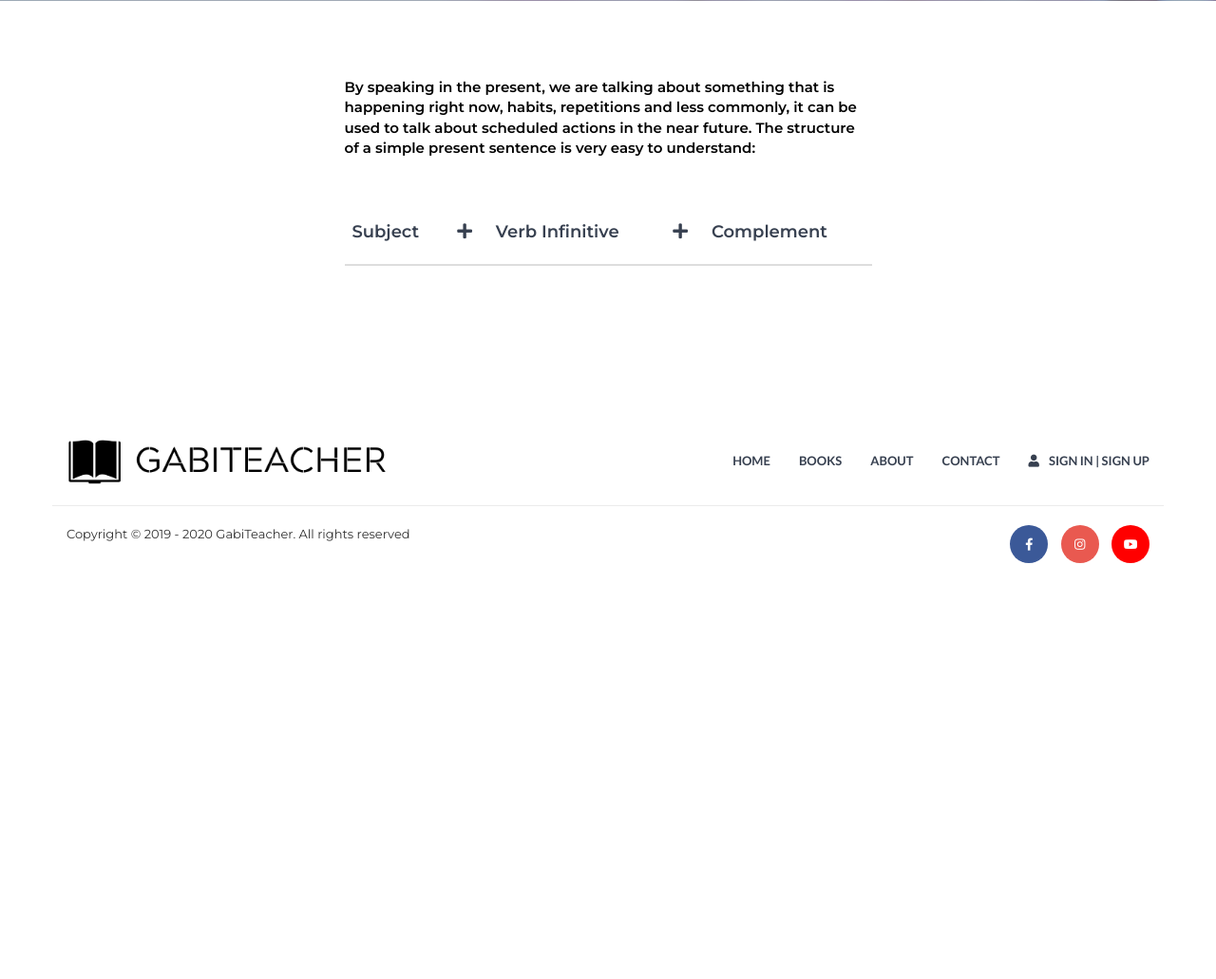
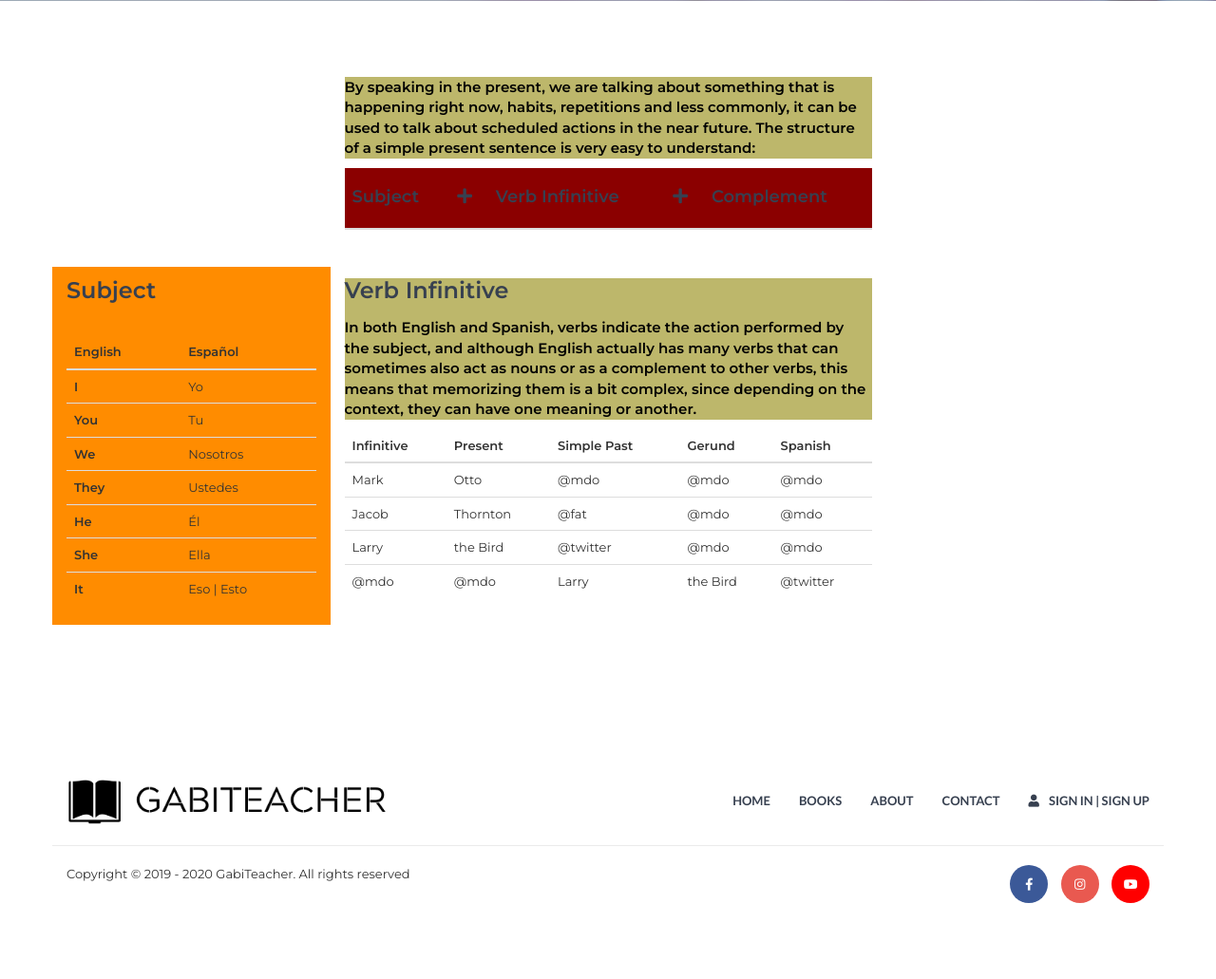
Before and after one commit to LeoD-E1/GabiTeacher, a Flask app: template templates/simple_present.html in a window 1280 px wide. Shown: the part 719-1750 px from the top of the page at 95% size. Before the commit the page ends 1312 px from the top, so only its background shows below. Run offline with Flask 2, Linux system fonts and the light colour scheme; the template is opened without the code that fills it, so the values that code supplies are empty; parts of the project's set-up code (start-up, migrations or seed data) failed here and were passed over.

Commit message:
diseño en presente simple

```diff
--- a/public/css/verb_tenses.css
+++ b/public/css/verb_tenses.css
@@ -21,3 +21,16 @@ body{
     background-color: rgb(0, 0, 0);
     opacity: .5;
 }
+
+.text-center{
+    text-align: center;
+}
+.subject-box{
+    background-color: darkorange;
+}
+.description-box{
+    background-color: darkkhaki ;
+}
+.structure-box{
+    background-color: darkred;
+}
--- a/templates/simple_present.html
+++ b/templates/simple_present.html
@@ -9,11 +9,13 @@ style="background-image:url('../public/img/simple-present.jpg');"
 {% endblock %}
 
 {% block BgImageTitle %}
+
 <div class="col-md-3"></div>
 <div class="col-md-6">
   <h1 class="title">Simple Present</h1>
 </div>
 <div class="col-md-3"></div>
+
 {% endblock %}
 
 {% block content %}
@@ -21,15 +23,20 @@ style="background-image:url('../public/img/simple-present.jpg');"
   <div class="container">
 
     <div class="row">
+
       <div class="col-md-3"></div>
 
       <div class="col-md-6">
+        <div class="description-box">
+
           <p class="description"><b>By speaking in the present, we are talking about something that is happening right now, habits, repetitions and less commonly, it can be used to talk about scheduled actions in the near future. The structure of a simple present sentence is very easy to understand:</b></p>
-        <br><br>
+        </div>
+
+        <div class="structure-box text center">
           <table class="table">
             <thead>
               <tr>
-              <th scope="col" > <h4>Subject</h4> </th>
+                <th scope="col"><h4>Subject</h4> </th>
                 <th scope="col"><h4><i class="fas fa-plus"></i></h4></th>
                 <th scope="col"> <h4>Verb Infinitive</h4> </th>
                 <th scope="col"><h4><i class="fas fa-plus"></i></h4></th>
@@ -37,14 +44,115 @@ style="background-image:url('../public/img/simple-present.jpg');"
               </tr>
             </thead>
           </table>
+        </div><br>
+      </div>
 
-      </div>
       <div class="col-md-3"></div>
     </div>
 
     <div class="row">
+      <div class="col-md-3 subject-box">
+        <h3> Subject</h3><br>
+        <table class="table">
+
+          <thead>
+            <tr>
+              <th scope="col">English</th>
+              <th scope="col">Español</th>
+            </tr>
+          </thead>
+
+          <tbody>
+            <tr>
+              <th scope="row">I</th>
+              <td>Yo</td>
+            </tr>
+
+            <tr>
+              <th scope="row">You</th>
+              <td>Tu</td>
+            </tr>
+
+            <tr>
+              <th scope="row">We</th>
+              <td>Nosotros</td>
+            </tr>
+
+            <tr>
+              <th scope="row">They</th>
+              <td>Ustedes</td>
+            </tr>
+
+            <tr>
+              <th scope="row">He</th>
+              <td>Él</td>
+            </tr>
+
+            <tr>
+              <th scope="row">She</th>
+              <td>Ella</td>
+            </tr>
+
+            <tr>
+              <th scope="row">It</th>
+              <td>Eso | Esto</td>
+            </tr>
+
+          </tbody>
+        </table>
+      </div>
+
+      <div class="col-md-6">
+
+        <div class="description-box">
+          <h3>Verb Infinitive</h3>
+          <p class="description"><b>In both English and Spanish, verbs indicate the action performed by the subject, and although English actually has many verbs that can sometimes also act as nouns or as a complement to other verbs, this means that memorizing them is a bit complex, since depending on the context, they can have one meaning or another.</b></p>
+        </div>
+
+        <table class="table">
+          <thead>
+            <tr>
+              <th scope="col">Infinitive </th>
+              <th scope="col">Present </th>
+              <th scope="col">Simple Past </th>
+              <th scope="col"> Gerund </th>
+              <th scope="col"> Spanish </th>
+            </tr>
+          </thead>
+          <tbody>
+            <tr>
+              <td>Mark</td>
+              <td>Otto</td>
+              <td>@mdo</td>
+              <td>@mdo</td>
+              <td>@mdo</td>
+            </tr>
+            <tr>
+              <td>Jacob</td>
+              <td>Thornton</td>
+              <td>@fat</td>
+              <td>@mdo</td>
+              <td>@mdo</td>
+            </tr>
+            <tr>
+              <td>Larry</td>
+              <td>the Bird</td>
+              <td>@twitter</td>
+              <td>@mdo</td>
+              <td>@mdo</td>
+            </tr>
+            <tr>
+              <td>@mdo</td>
+              <td>@mdo</td>
+              <td>Larry</td>
+              <td>the Bird</td>
+              <td>@twitter</td>
+            </tr>
+          </tbody>
+        </table>
+      </div>
+    </div>
 
   </div>
 </div>
-</div>
 {% endblock%}
```
Lines whose indentation alone changed are shown as unchanged.
